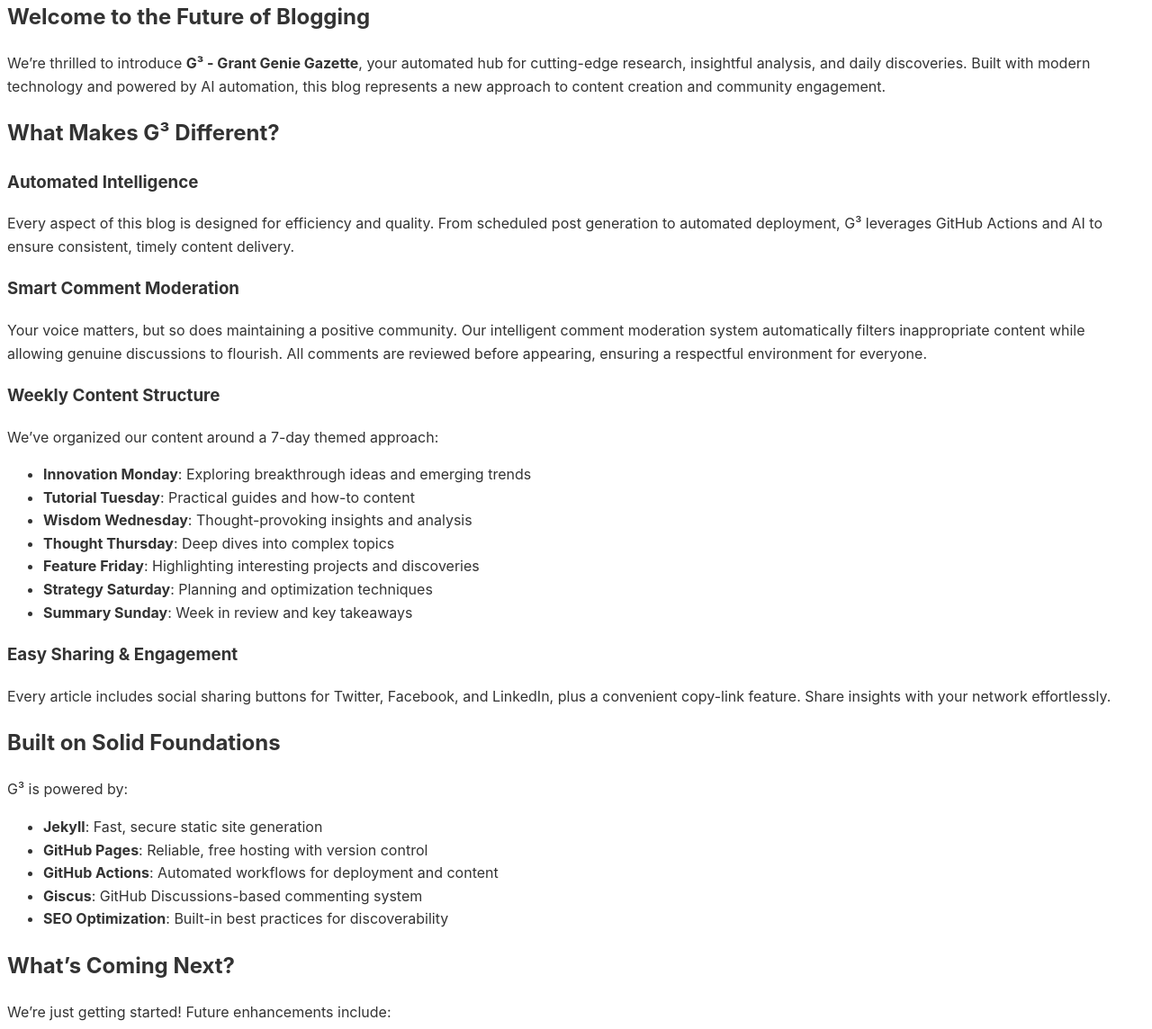
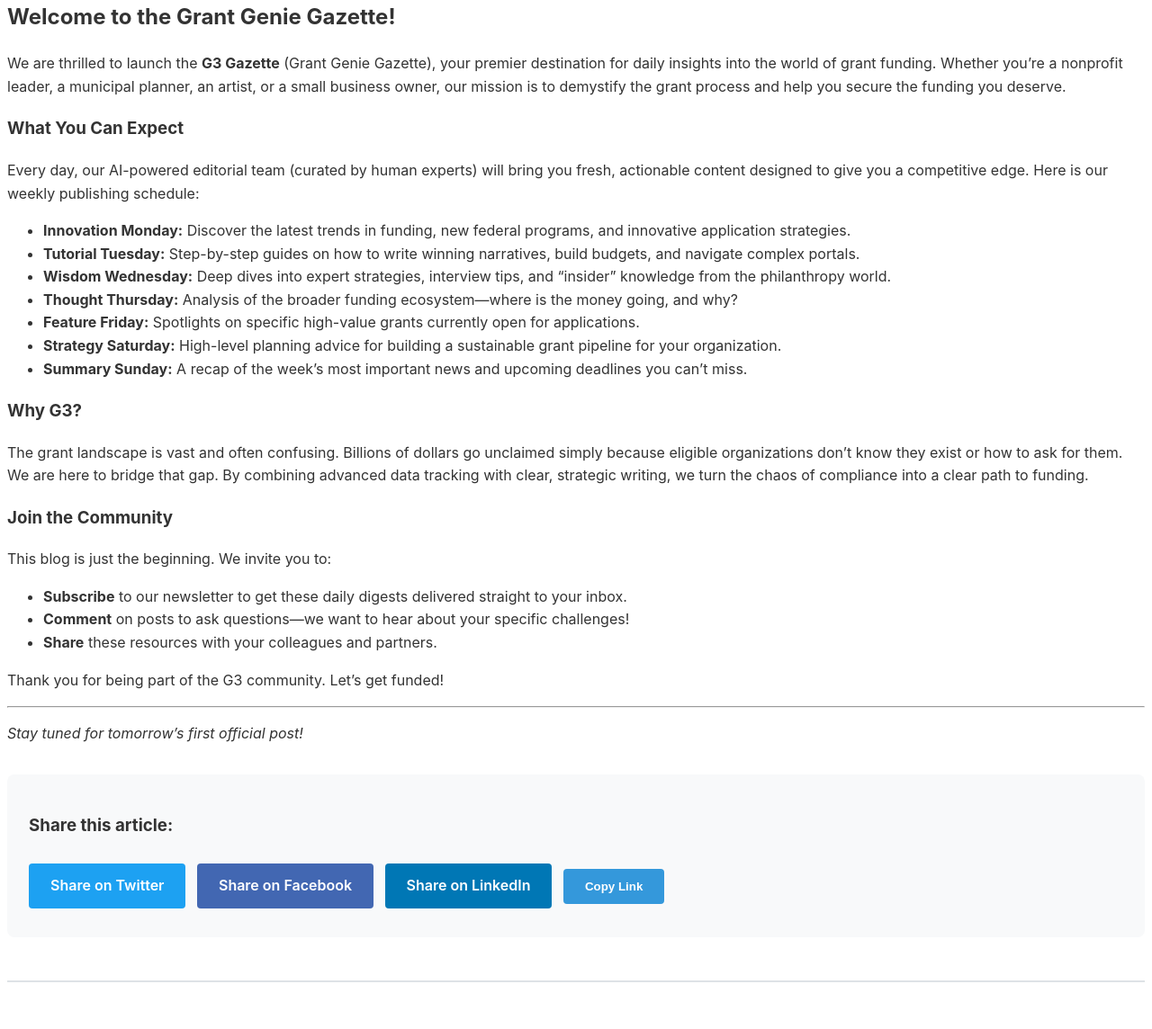
Before and after one commit to El-apuesto/G3-gazette, a Jekyll site: the page built from _posts/2026-01-03-welcome-to-g3-gazette.md, in a window 1280 px wide and 1400 px high, scrolled down 404 px. Shown: the part 256-1400 px from the top of the window at 90% size. Built offline with Jekyll 4.4.1, drawn with Linux system fonts in a browser that asks for light colours; comment, search, counter and statistics services are not loaded; some of the changed text lies outside the part shown.

Commit message:
Update welcome post to be static content (remove API placeholder check)

```diff
--- a/_posts/2026-01-03-welcome-to-g3-gazette.md
+++ b/_posts/2026-01-03-welcome-to-g3-gazette.md
@@ -1,86 +1,44 @@
 ---
 layout: post
-title: "Welcome to G³ - Grant Genie Gazette"
-date: 2026-01-03 20:00:00 -0600
-category: Feature Friday
+title: "Welcome to G3 Gazette"
+date: 2026-01-03 12:00:00 -0600
+category: General
 author: Grant Genie Team
-featured_image: https://images.unsplash.com/photo-1499750310107-5fef28a66643?w=1200&h=600&fit=crop
-tags: [announcement, welcome, innovation]
-excerpt: "Introducing your new automated blog for research, insights, and discovery - powered by AI and built for the future."
+featured_image: /assets/images/posts/welcome.jpg
+tags: [welcome, grants, funding]
+excerpt: "Welcome to the G3 Gazette - your daily source for grant funding insights, strategies, and success stories."
 ---
 
-## Welcome to the Future of Blogging
+## Welcome to the Grant Genie Gazette!
 
-We're thrilled to introduce **G³ - Grant Genie Gazette**, your automated hub for cutting-edge research, insightful analysis, and daily discoveries. Built with modern technology and powered by AI automation, this blog represents a new approach to content creation and community engagement.
+We are thrilled to launch the **G3 Gazette** (Grant Genie Gazette), your premier destination for daily insights into the world of grant funding. Whether you're a nonprofit leader, a municipal planner, an artist, or a small business owner, our mission is to demystify the grant process and help you secure the funding you deserve.
 
-## What Makes G³ Different?
+### What You Can Expect
 
-### Automated Intelligence
-Every aspect of this blog is designed for efficiency and quality. From scheduled post generation to automated deployment, G³ leverages GitHub Actions and AI to ensure consistent, timely content delivery.
+Every day, our AI-powered editorial team (curated by human experts) will bring you fresh, actionable content designed to give you a competitive edge. Here is our weekly publishing schedule:
 
-### Smart Comment Moderation
-Your voice matters, but so does maintaining a positive community. Our intelligent comment moderation system automatically filters inappropriate content while allowing genuine discussions to flourish. All comments are reviewed before appearing, ensuring a respectful environment for everyone.
+*   **Innovation Monday:** Discover the latest trends in funding, new federal programs, and innovative application strategies.
+*   **Tutorial Tuesday:** Step-by-step guides on how to write winning narratives, build budgets, and navigate complex portals.
+*   **Wisdom Wednesday:** Deep dives into expert strategies, interview tips, and "insider" knowledge from the philanthropy world.
+*   **Thought Thursday:** Analysis of the broader funding ecosystem—where is the money going, and why?
+*   **Feature Friday:** Spotlights on specific high-value grants currently open for applications.
+*   **Strategy Saturday:** High-level planning advice for building a sustainable grant pipeline for your organization.
+*   **Summary Sunday:** A recap of the week's most important news and upcoming deadlines you can't miss.
 
-### Weekly Content Structure
-We've organized our content around a 7-day themed approach:
+### Why G3?
 
-- **Innovation Monday**: Exploring breakthrough ideas and emerging trends
-- **Tutorial Tuesday**: Practical guides and how-to content
-- **Wisdom Wednesday**: Thought-provoking insights and analysis
-- **Thought Thursday**: Deep dives into complex topics
-- **Feature Friday**: Highlighting interesting projects and discoveries
-- **Strategy Saturday**: Planning and optimization techniques
-- **Summary Sunday**: Week in review and key takeaways
+The grant landscape is vast and often confusing. Billions of dollars go unclaimed simply because eligible organizations don't know they exist or how to ask for them. We are here to bridge that gap. By combining advanced data tracking with clear, strategic writing, we turn the chaos of compliance into a clear path to funding.
 
-### Easy Sharing & Engagement
-Every article includes social sharing buttons for Twitter, Facebook, and LinkedIn, plus a convenient copy-link feature. Share insights with your network effortlessly.
+### Join the Community
 
-## Built on Solid Foundations
+This blog is just the beginning. We invite you to:
 
-G³ is powered by:
-- **Jekyll**: Fast, secure static site generation
-- **GitHub Pages**: Reliable, free hosting with version control
-- **GitHub Actions**: Automated workflows for deployment and content
-- **Giscus**: GitHub Discussions-based commenting system
-- **SEO Optimization**: Built-in best practices for discoverability
+*   **Subscribe** to our newsletter to get these daily digests delivered straight to your inbox.
+*   **Comment** on posts to ask questions—we want to hear about your specific challenges!
+*   **Share** these resources with your colleagues and partners.
 
-## What's Coming Next?
-
-We're just getting started! Future enhancements include:
-
-1. **AI-Generated Images**: Custom visuals for every article
-2. **Research Integration**: Deep research capabilities via Perplexity AI
-3. **Advanced Analytics**: Detailed insights into reader engagement
-4. **Topic Automation**: AI-powered topic sourcing and trend analysis
-5. **Enhanced Moderation**: More sophisticated content filtering
-
-## Join the Conversation
-
-This blog is more than just a publishing platform - it's a community. We encourage you to:
-
-- **Comment** on articles (all comments are moderated)
-- **Share** content with your network
-- **Suggest** topics you'd like us to explore
-- **Provide feedback** to help us improve
-
-## Technical Details for the Curious
-
-For those interested in the technical implementation:
-
-- **Repository**: [El-apuesto/G3-gazette](https://github.com/El-apuesto/G3-gazette)
-- **Deployment**: Automated via GitHub Actions
-- **Comments**: GitHub Discussions integration
-- **Moderation**: Custom workflow with content filtering
-- **Scheduling**: Cron-based post generation and deployment
-
-All code is open source and available in the repository. Feel free to fork, customize, or contribute!
-
-## Ready to Explore?
-
-Browse our [categories](/G3-gazette/archive/) to discover articles organized by theme, or check out this week's latest posts on the [homepage](/G3-gazette/). Each week, we'll feature the most recent articles prominently, with older content organized in our comprehensive archive.
+Thank you for being part of the G3 community. Let's get funded!
 
 ---
 
-**Have questions or suggestions?** Drop a comment below! We're excited to build this community together.
-
-*Published on Feature Friday - because launching something new deserves a special day!*
+*Stay tuned for tomorrow's first official post!*
```
